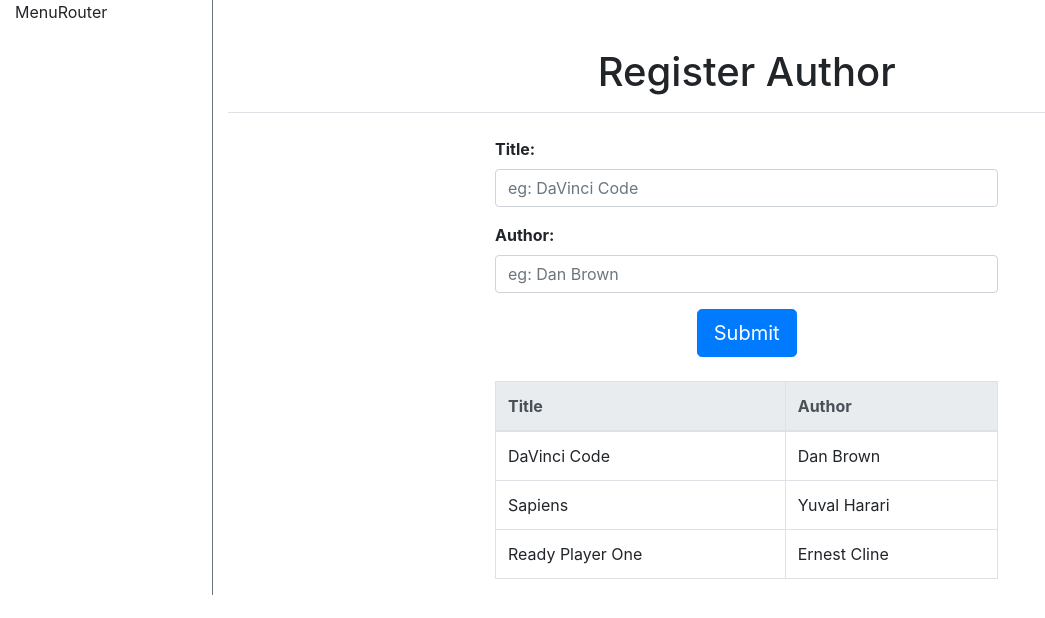
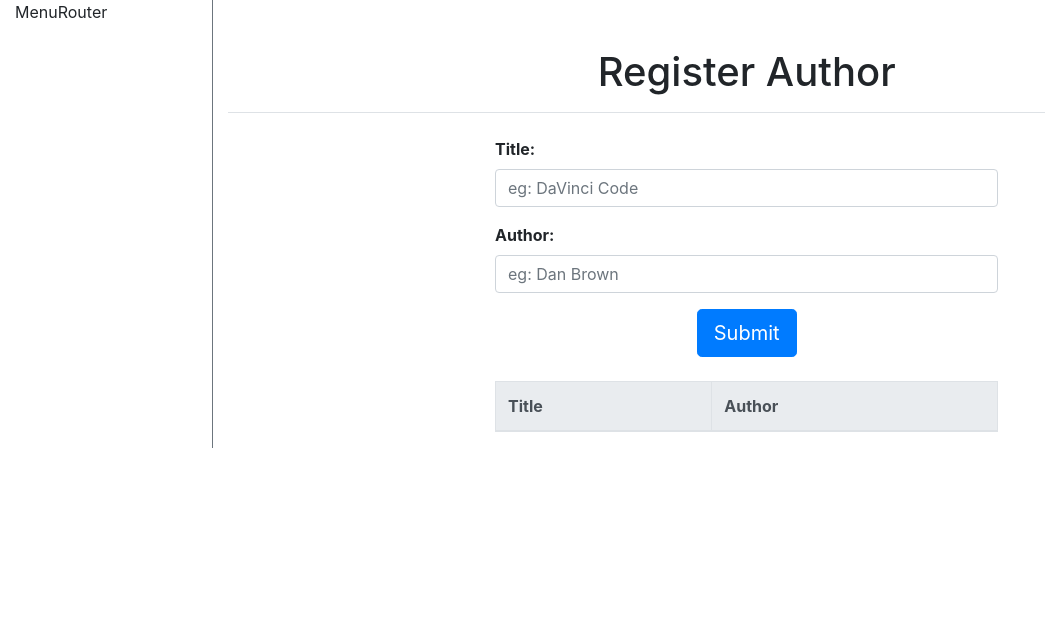
Before and after one commit to didiraja/react-book-collection, a React (Create React App) app: page / in a window 1280 px wide. Shown: the top 618 px of the page, without its empty margins (0-1045 px from the left). Built offline with nearby package versions, Linux system fonts and the light colour scheme.

Commit message:
iniciado lista por array

```diff
--- a/src/App.js
+++ b/src/App.js
@@ -8,7 +8,19 @@ import ListTable from './components/ListTable';
 import '../node_modules/bootstrap/dist/css/bootstrap.min.css';
 
 class App extends Component {
+
+  constructor(props) {
+    super();
+
+    this.state = {
+      titles: ["DaVinci Code","Sapiens","Ready Player One"],
+      authors: ["Dan Brown", "Yuval Harari", "Ernest Cline"]
+    }
+
+  }
+
   render() {
+
     return (
 
       <div className="container-fluid">
@@ -28,7 +40,7 @@ class App extends Component {
 
                 <RegisterAuthor />
 
-                <ListTable />
+                <ListTable listTitle={this.state.titles} listAuthor={this.state.authors} />
 
               </div>
             </div>
--- a/src/components/ListTable.js
+++ b/src/components/ListTable.js
@@ -2,6 +2,13 @@ import React, { Component } from 'react';
 
 class ListTable extends Component {
   render() {
+
+    // console.log(this.props.listTitle);
+
+    const propsList = [this.props.listTitle, this.props.listAuthor];
+
+    console.log(propsList);
+
     return (
 
       <table className="table table-bordered mt-4">
@@ -12,18 +19,12 @@ class ListTable extends Component {
           </tr>
         </thead>
         <tbody>
-          <tr>
-            <td>DaVinci Code</td>
-            <td>Dan Brown</td>
-          </tr>
-          <tr>
-            <td>Sapiens</td>
-            <td>Yuval Harari</td>
-          </tr>
-          <tr>
-            <td>Ready Player One</td>
-            <td>Ernest Cline</td>
-          </tr>
+
+          {/* <tr>
+            <td>{propsList.titles}</td>
+            <td>{propsList.authors}</td>
+          </tr> */}
+
         </tbody>
       </table>
 
```
